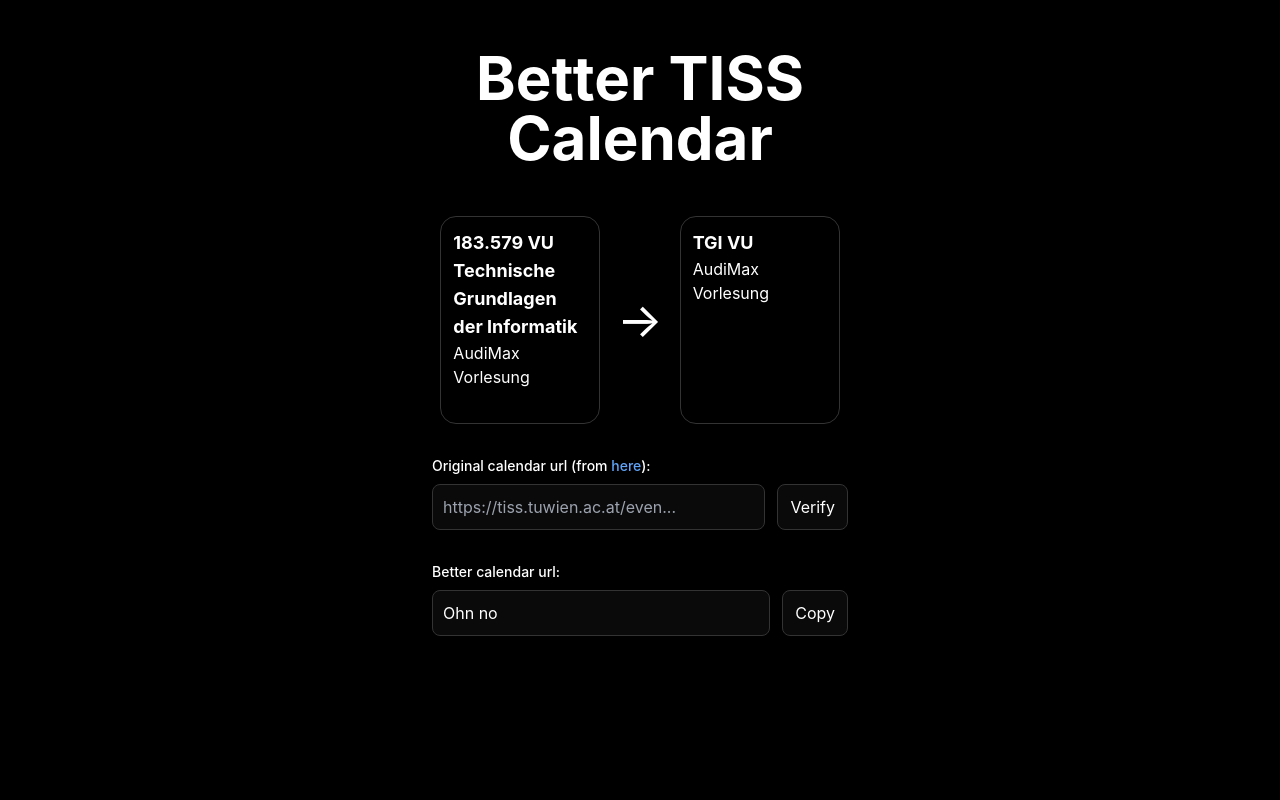
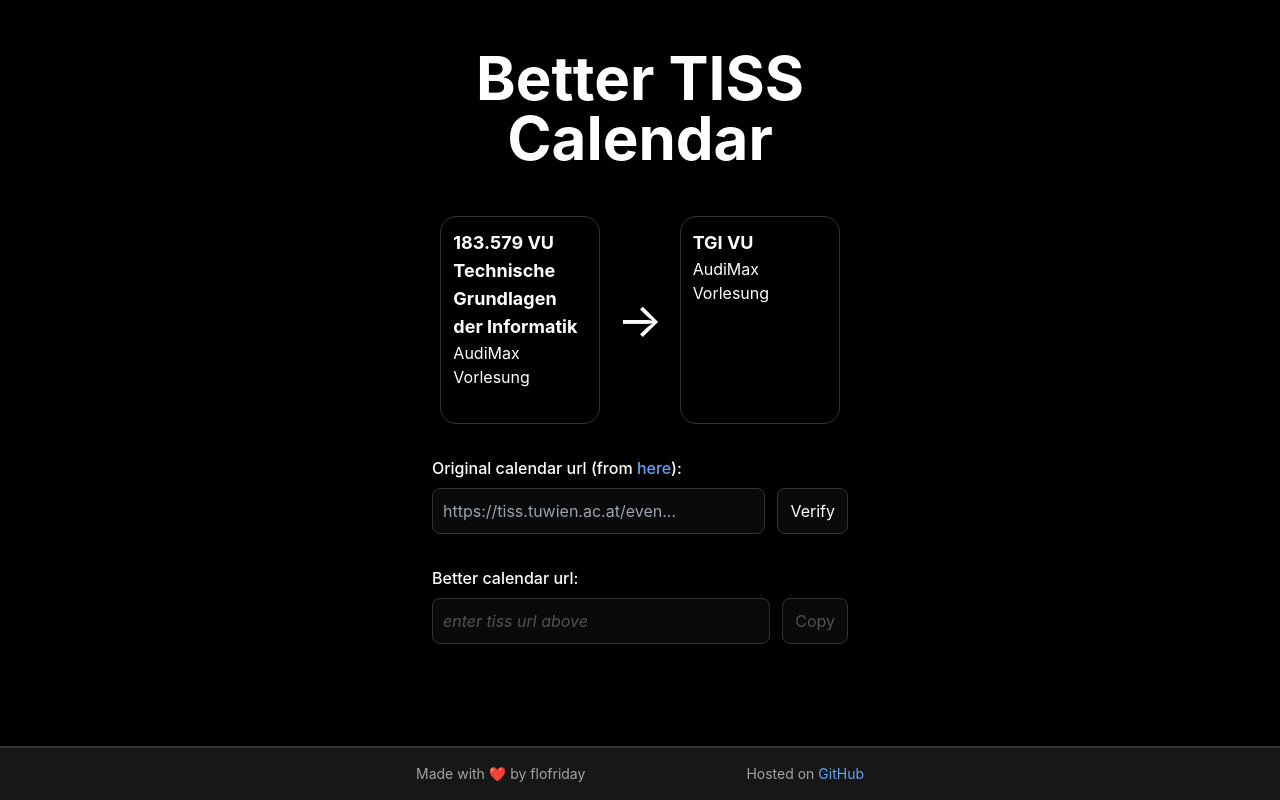
Before and after one commit to flofriday/better-tiss-calendar, a Flask app: page / in a window 1280 px wide. Run offline with Flask 3, Linux system fonts and the light colour scheme; style sheets or scripts are compiled from the project's sources.

Commit message:
Implement working frontend
This is nothing fancy, but it works good enough for now to implement the
backend.

```diff
--- a/app.py
+++ b/app.py
@@ -1,4 +1,4 @@
-from flask import Flask, render_template, send_from_directory
+from flask import Flask, render_template, send_from_directory, abort, request
 
 app = Flask(__name__)
 
@@ -11,3 +11,16 @@ def home():
 @app.route("/static/<path:path>")
 def send_report(path):
     return send_from_directory("static", path)
+
+
+@app.route("/verify")
+def verify():
+    url = request.args.get("url")
+    if url is None:
+        return "No url provided", 400
+    return "Ok"
+
+
+@app.route("/tiss.ical")
+def icalendar():
+    abort(501)
--- a/static/home.js
+++ b/static/home.js
@@ -0,0 +1,69 @@
+// Should we use typescript or a svelte for just this single page?
+
+const verifyBtn = document.getElementById("verify");
+const copyBtn = document.getElementById("copy");
+const urlText = document.getElementById("original_url");
+const betterText = document.getElementById("better_url");
+const betterTextPlaceholder = document.getElementById("better_url_placeholder");
+const errorText = document.getElementById("error_message");
+
+urlText.onchange = () => {
+  disableBetterUrl();
+};
+
+urlText.onkeydown = () => {
+  disableBetterUrl();
+};
+
+verifyBtn.onclick = async () => {
+  await verify(urlText.value);
+};
+
+async function verify(url) {
+  try {
+    const response = await fetch(`/verify?url=${encodeURIComponent(url)}`);
+    if (response.ok) {
+      setBetterUrl(url);
+    } else {
+      let message = await response.text();
+      if (message.trim().length > 0) {
+        setErrorMessage(message);
+      } else {
+        setErrorMessage("Server returned: " + response.statusText);
+      }
+    }
+  } catch (error) {
+    setErrorMessage("Could not connect to the server: " + error);
+  }
+}
+
+function disableBetterUrl() {
+  errorText.classList.add("hidden");
+  betterText.classList.add("hidden");
+  betterTextPlaceholder.classList.remove("hidden");
+  copyBtn.disabled = true;
+}
+
+function setErrorMessage(message) {
+  errorText.classList.remove("hidden");
+  errorText.innerText = "🔥 " + message;
+}
+
+function setBetterUrl(originalUrl) {
+  errorText.classList.add("hidden");
+  betterText.classList.remove("hidden");
+  betterTextPlaceholder.classList.add("hidden");
+  copyBtn.disabled = false;
+
+  const tmpurl = new URL(originalUrl);
+  const searchParams = new URLSearchParams(tmpurl.search);
+  const token = searchParams.get("token");
+  const locale = searchParams.get("locale");
+
+  const domain = window.location.origin;
+  const better_url = `${domain}/tiss.ical?token=${encodeURIComponent(
+    token
+  )}&locale=${encodeURIComponent(locale)}`;
+
+  betterText.innerText = better_url;
+}
--- a/templates/home.html
+++ b/templates/home.html
@@ -7,7 +7,8 @@
     <link href="/static/style.css" rel="stylesheet">
 </head>
 
-<body>
+<body class="h-screen">
+    <div class="h-full flex flex-col justify-between">
         <main class="container w-full max-w-md mx-auto px-4 text-center">
             <h1 class="text-6xl font-bold py-12">
                 Better TISS Calendar
@@ -29,7 +30,7 @@
             <!--Original URL-->
             <div class="w-full text-start">
                 <div class="w-full">
-                <label for="original_url" class="block mb-2 text-sm font-medium">
+                    <label for="original_url" class="block mb-2 font-medium">
                         Original calendar url (from
                         <a href="https://tiss.tuwien.ac.at/events/personSchedule.xhtml">here</a>):
                     </label>
@@ -37,28 +38,46 @@
                         <input type="text" id="original_url"
                             class="bg-neutral-950 border border-[color:#333] rounded-lg focus:outline-none focus:border-white focus:ring-white  w-full p-2.5"
                             placeholder="https://tiss.tuwien.ac.at/even..." required>
-                    <button
+                        <button id="verify"
                             class="bg-neutral-950 border border-[color:#333] rounded-lg px-3 hover:bg-white hover:text-black hover:transition-all">Verify</button>
                     </div>
+                    <div id="error_message" class="p-2 text-red-300 hidden">🔥???</div>
                 </div>
             </div>
 
-        <!--Original URL-->
+            <!--Better URL-->
             <div class="w-full text-start mt-8">
                 <div class="w-full">
-                <label for="original_url" class="block mb-2 text-sm font-medium">
+                    <label for="new_url" class="block mb-2 font-medium">
                         Better calendar url:
                     </label>
+                    <div>
                         <div class="w-full flex flex-row space-x-3">
-                    <div id="original_url" class="bg-neutral-950 border border-[color:#333] rounded-lg w-full p-2.5">
-                        Ohn no
+                            <div id="new_url"
+                                class="flex-1 overflow-hidden bg-neutral-950 border border-[color:#333] rounded-lg p-2.5">
+                                <div id="better_url_placeholder" class="text-neutral-600 italic">enter tiss url above
                                 </div>
-                    <button
-                        class="bg-neutral-950 border border-[color:#333] rounded-lg px-3 hover:bg-white hover:text-black hover:transition-all">Copy</button>
+                                <div id="better_url" class="w-full whitespace-nowrap overflow-clip hidden"></div>
+                            </div>
+                            <button id="copy"
+                                class="bg-neutral-950 border border-[color:#333] rounded-lg px-3 enabled:hover:bg-white enabled:hover:text-black hover:transition-all disabled:text-neutral-600"
+                                disabled>Copy</button>
                         </div>
                     </div>
                 </div>
         </main>
+        <footer class="bg-neutral-900 border-t-2 border-t-[color:#333] p-4 text-sm text-neutral-400">
+            <div class="container w-full max-w-md mx-auto">
+                <div class="flex flex-row justify-between">
+                    <div>Made with ❤️ by flofriday</div>
+                    <div>
+                        Hosted on <a href="https://github.com/flofriday/better-tiss-calendar">GitHub</a>
+                    </div>
+                </div>
+            </div>
+        </footer>
+    </div>
+    <script src="static/home.js"></script>
 </body>
 
 </html>
```
Lines whose indentation alone changed are shown as unchanged.
